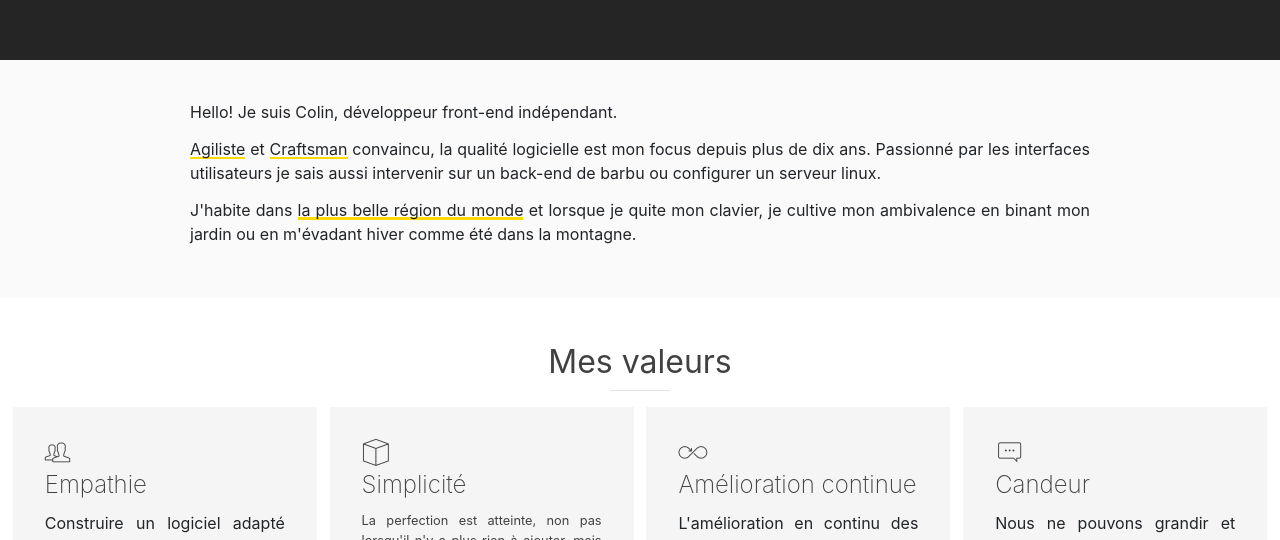
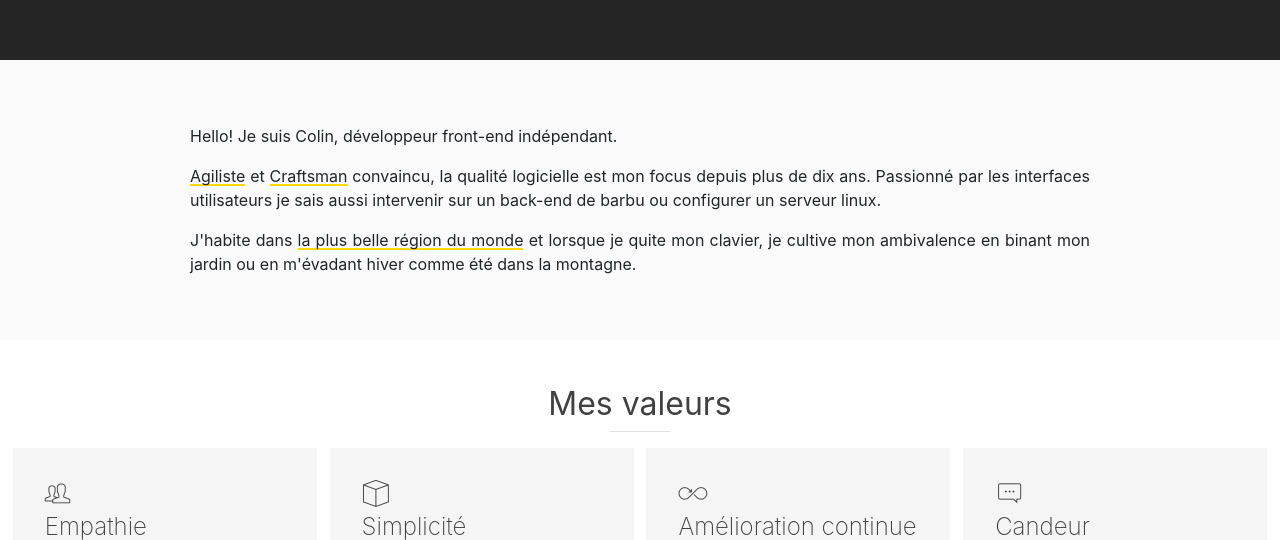
Before and after one commit to cpuy/cpuy.github.io, a plain HTML site: page index.html in a window 1280 px wide. Shown: the part 740-1280 px from the top of the page. Drawn offline with Linux system fonts and the light colour scheme; a web font is replaced by a local one.

Commit message:
feat(about): aerate

```diff
--- a/css/style.css
+++ b/css/style.css
@@ -91,13 +91,18 @@ a:hover {
 /*******************************************************/
 .About {
     background: var(--secondary-bg-color);
+    padding-top: 4rem;
+    padding-bottom: 4rem;
 }
 
 .About p {
     max-width: var(--contained-max-width);
     margin: auto;
-    margin-bottom: .8rem;
     text-align: justify;
+}
+
+.About p + p {
+    margin-top: 1rem;
 }
 
 .About a {
```
